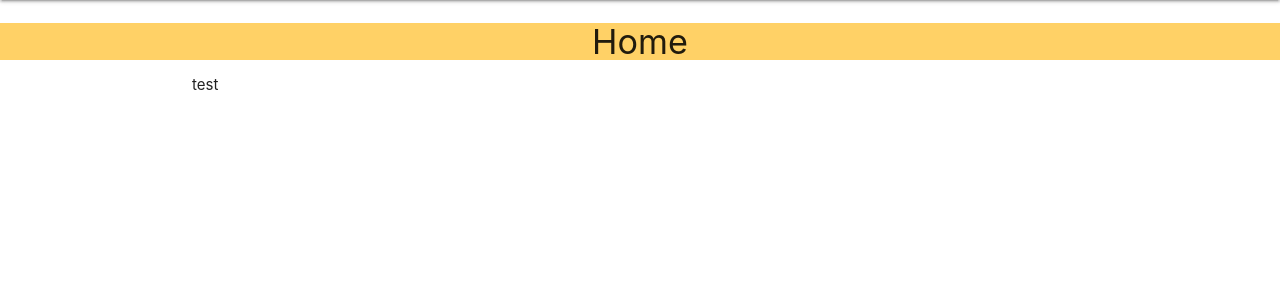
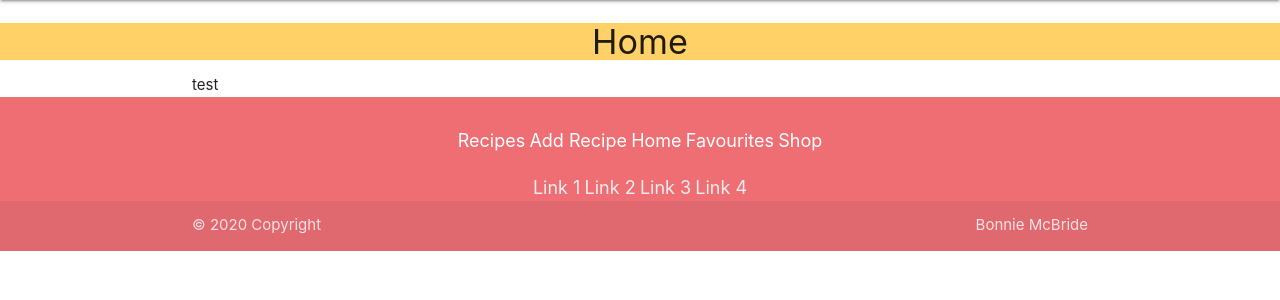
Before and after one commit to BonnieMcb/recipease, a Flask app: page / in a window 1280 px wide. Shown: the part 64-364 px from the top of the page. Run offline with Flask 2, Linux system fonts and the light colour scheme; the visitor is signed in with stand-in values (Sample User, id 1); some libraries are stand-ins or nearby versions.

Commit message:
Add footer template

```diff
--- a/static/css/style.css
+++ b/static/css/style.css
@@ -31,11 +31,11 @@ img.recipe-picture {
 }
 */
 
-/* list of allergens on show recipe page */
-li.icon {
+li.icon, li.footer-socials, li.footer-links {
     display: inline;
 }
 
+/* list of allergens on show recipe page */
 .icon {
     padding: 5px;
     width: 50px;
@@ -108,3 +108,14 @@ li.icon {
 .treenuts {
     background: #663300;
 }
+
+.footer a {
+    font-size: large;
+    color: #ffffff;
+}
+
+.footer, footer div.row, footer ul {
+    margin-top: 0px;
+    margin-bottom: 0px;
+    padding-top: 10px;
+}
--- a/templates/base.html
+++ b/templates/base.html
@@ -30,7 +30,6 @@
                     <li><a href="{{ url_for('login') }}">Log In</a></li>
                     <li><a href="{{ url_for('register') }}">Register</a></li>
                 {% endif %}
-
             </ul>
         </div>
     </nav>
@@ -54,8 +53,7 @@
 {% block header %}
 {% endblock%}
 
-<section>
-    <!-- flash messages -->
+<section> <!-- flash messages -->
     {% with messages = get_flashed_messages() %}
         {% if messages %}
             {% for message in messages %}
@@ -73,6 +71,44 @@
     {% endblock %}
 </main>
 
+
+<footer class="page-footer footer">
+    <div class="container">
+        <div class="row">
+            <div class="s12 center-align">
+                <ul>
+                    <li class="footer-links"><a href="{{ url_for('recipes') }}">Recipes</a></li>
+                        {% if session.user %}
+                            <li class="footer-links"><a href="{{ url_for('add_recipe') }}">Add Recipe</a></li>
+                         {% endif %}
+                    <li class="footer-links"><a href="{{ url_for('home') }}">Home</a></li>
+                        {% if session.user %}
+                        <li class="footer-links"><a href="{{ url_for('favourites', username=session['user']) }}">Favourites</a></li>
+                        {% endif %}
+                    <li class="footer-links"><a href="#">Shop</a></li>
+                </ul>
+            </div>
+        </div>
+        <div class="row center-align">
+                <div class="col s12">
+                    <ul>
+                        <li class="footer-socials"><a class="grey-text text-lighten-3" href="#!">Link 1</a></li>
+                        <li class="footer-socials"><a class="grey-text text-lighten-3" href="#!">Link 2</a></li>
+                        <li class="footer-socials"><a class="grey-text text-lighten-3" href="#!">Link 3</a></li>
+                        <li class="footer-socials"><a class="grey-text text-lighten-3" href="#!">Link 4</a></li>
+                    </ul>
+                </div>
+            </div>
+    </div>
+        <div class="footer-copyright">
+            <div class="container">
+            © 2020 Copyright
+            <div class="right" href="#!">Bonnie McBride</div>
+        </div>
+    </div>
+</footer>
+
+
     <script src="https://code.jquery.com/jquery-3.5.1.min.js" integrity="sha256-9/aliU8dGd2tb6OSsuzixeV4y/faTqgFtohetphbbj0=" crossorigin="anonymous"></script>
     <script src="https://cdnjs.cloudflare.com/ajax/libs/materialize/1.0.0/js/materialize.min.js"></script>
     <script src="{{ url_for('static', filename='js/script.js') }}"></script>
```
